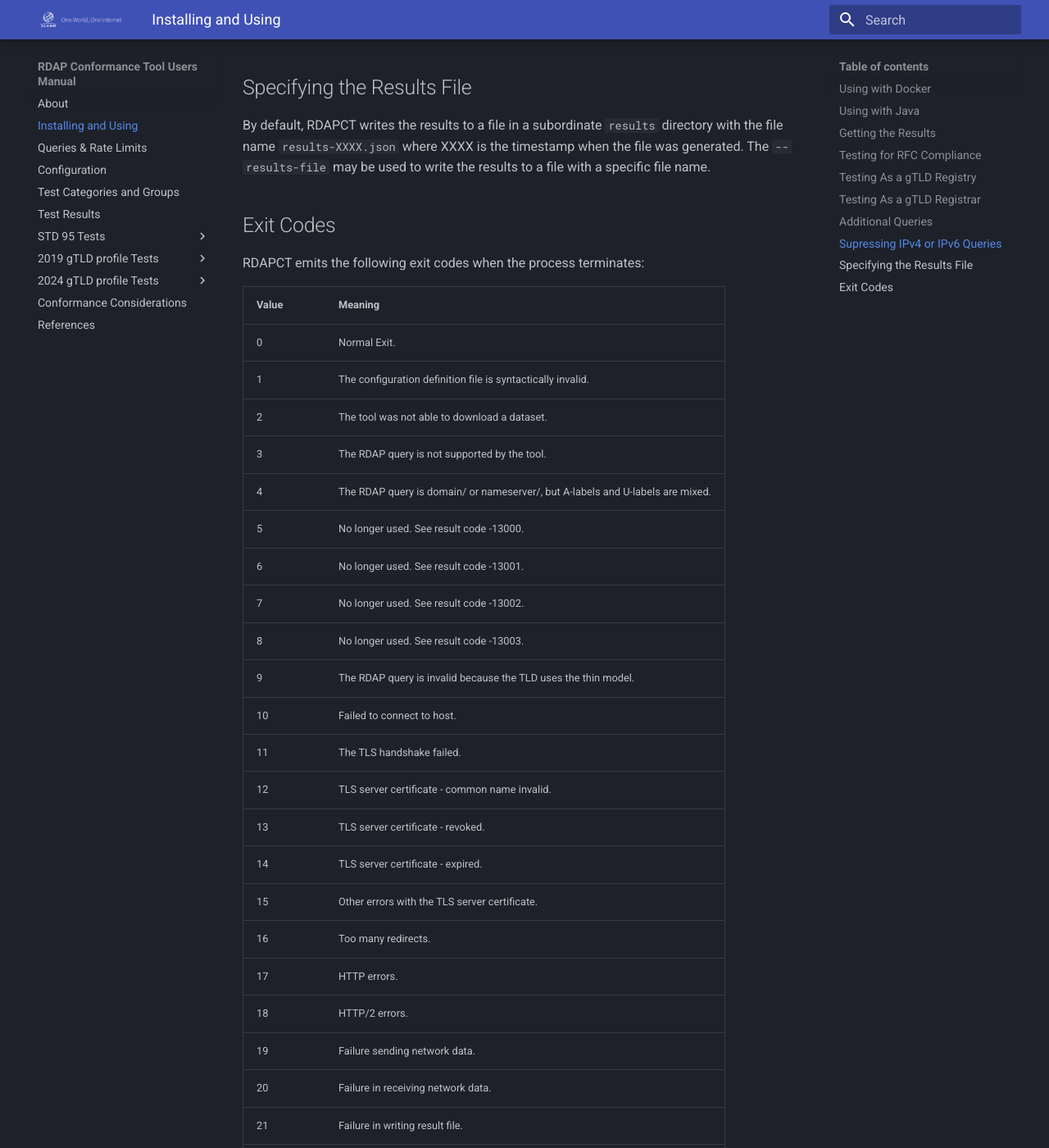
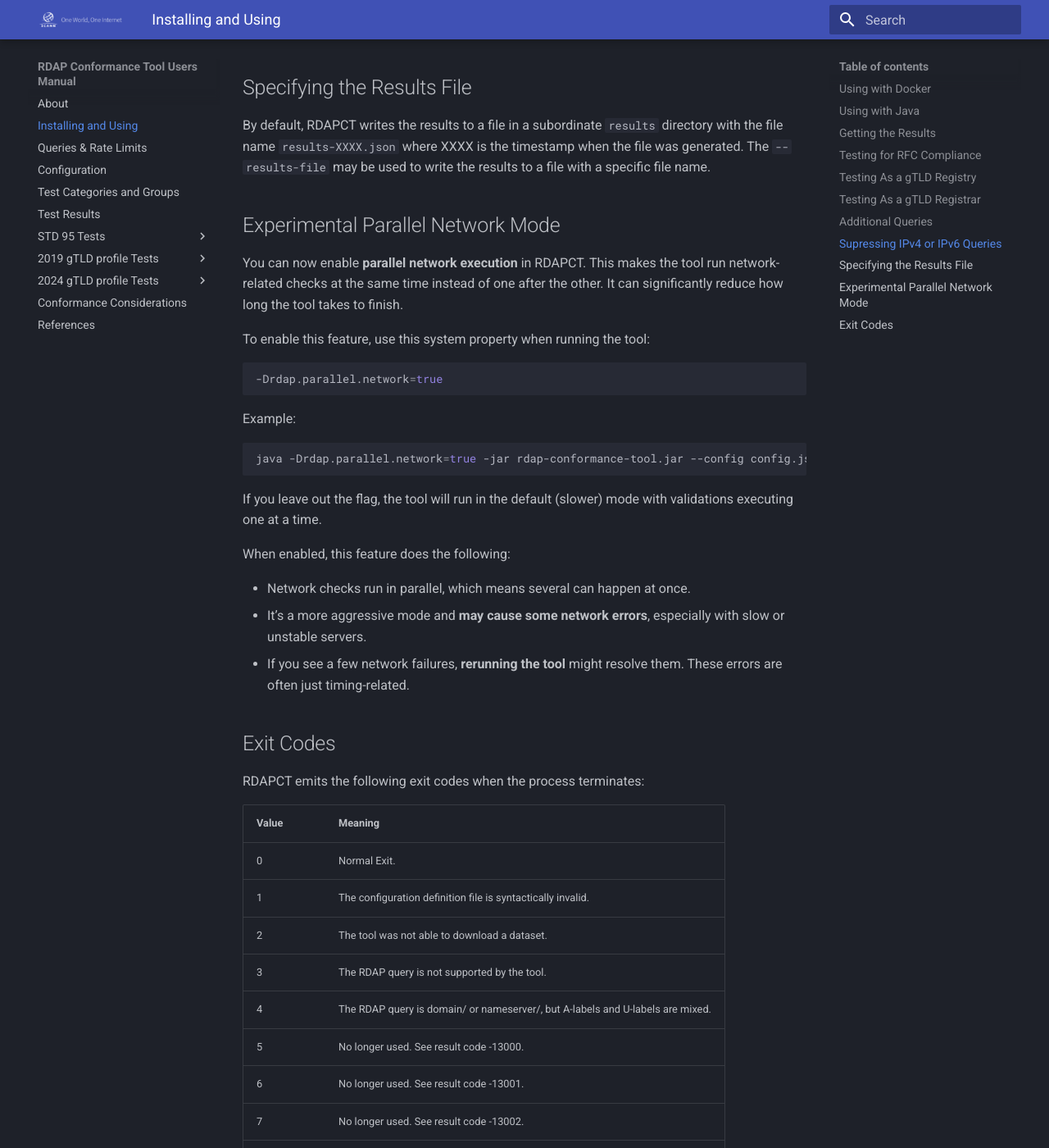
Before and after one commit to icann/rdap-conformance-tool, an MkDocs documentation site: the page built from docs/overview.md, in a window 1280 px wide and 1400 px high, scrolled down 3297 px. Shown: the whole window at 82% size. Built offline with MkDocs 1.6.1 and Material for MkDocs 9.7.7, drawn with Linux system fonts in a browser that asks for light colours.

Commit message:
added documentation

````diff
--- a/docs/overview.md
+++ b/docs/overview.md
@@ -133,6 +133,32 @@ By default, RDAPCT writes the results to a file in a subordinate `results` direc
 XXXX is the timestamp when the file was generated.  The `--results-file` may be used to write the results to a file with a specific
 file name.
 
+## Experimental Parallel Network Mode
+
+You can now enable **parallel network execution** in RDAPCT. This makes the tool run network-related checks at the
+same time instead of one after the other. It can significantly reduce how long the tool takes to finish.
+
+To enable this feature, use this system property when running the tool:
+
+```bash
+-Drdap.parallel.network=true
+```
+
+Example:
+
+```bash
+java -Drdap.parallel.network=true -jar rdap-conformance-tool.jar --config config.json https://example.com/rdap/domain/example.com
+```
+
+If you leave out the flag, the tool will run in the default (slower) mode with validations executing one at a time.
+
+When enabled, this feature does the following:
+
+* Network checks run in parallel, which means several can happen at once.
+* It’s a more aggressive mode and **may cause some network errors**, especially with slow or unstable servers.
+* If you see a few network failures, **rerunning the tool** might resolve them. These errors are often just timing-related.
+
+
 ## Exit Codes
 
 RDAPCT emits the following exit codes when the process terminates:
````
